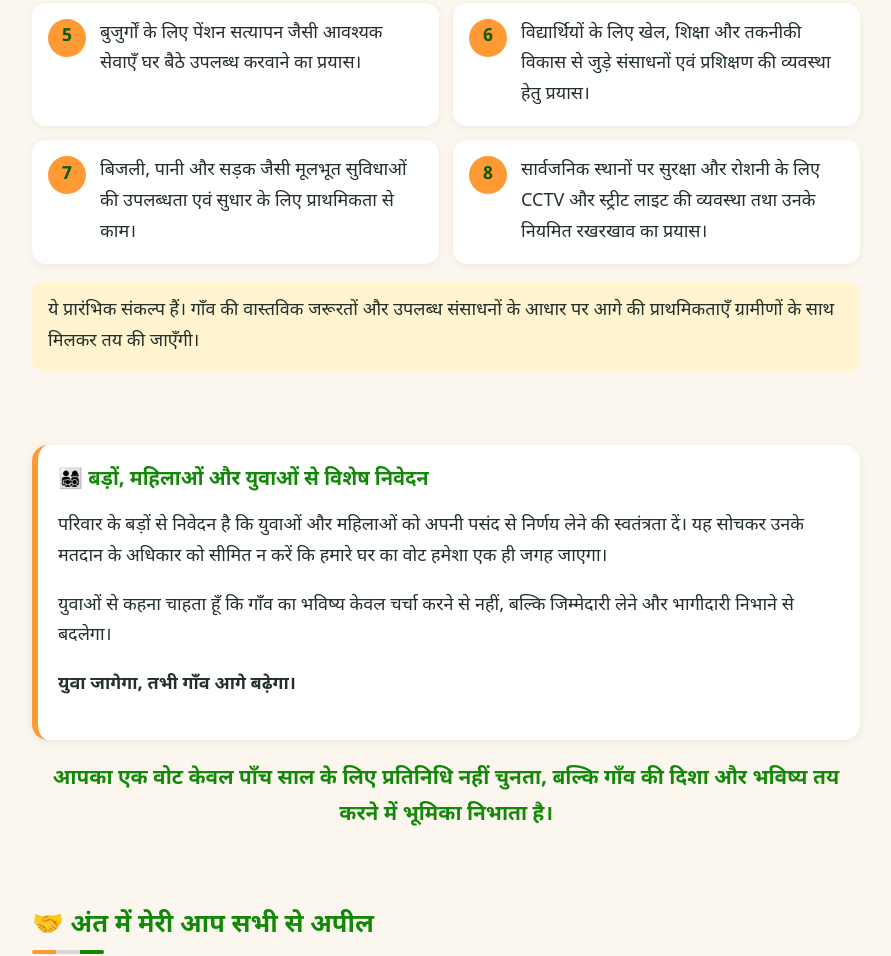
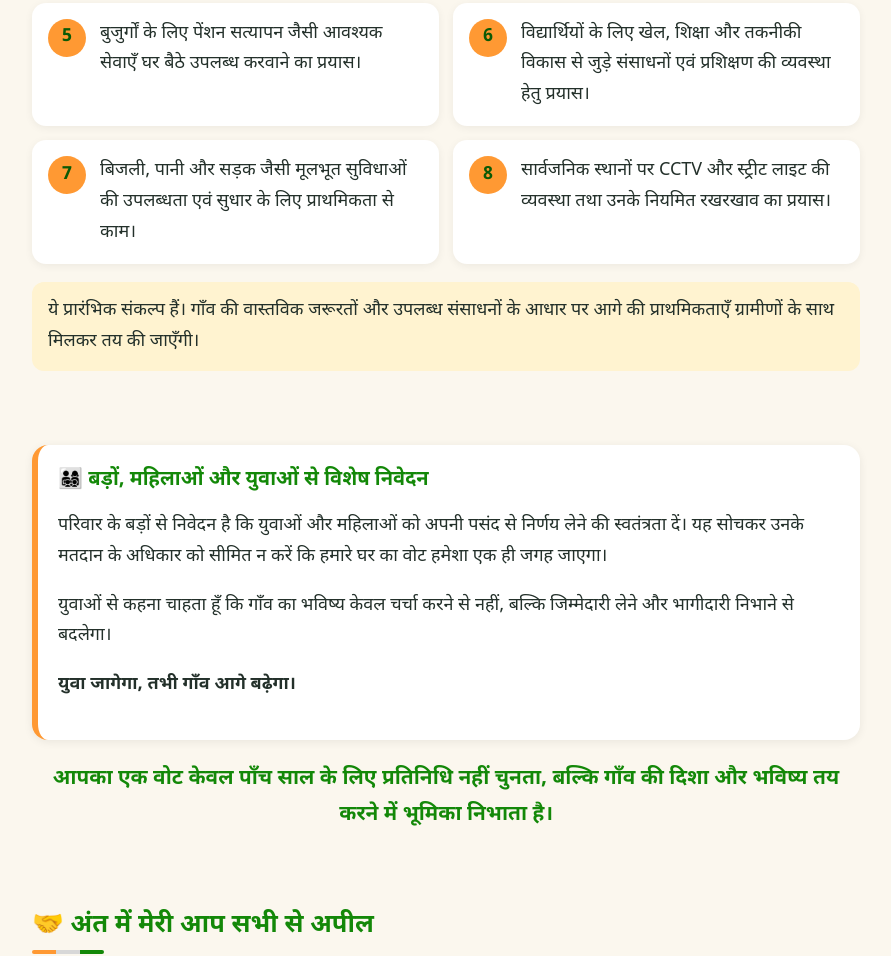
Before and after one commit to anandasiwal/kukanwali-site, a plain HTML site: page index.html in a window 1280 px wide. Shown: the part 2118-3074 px from the top of the page, without its empty margins (194-1085 px from the left). Drawn offline with Linux system fonts and the light colour scheme.

Commit message:
Finalize wording of 8th pledge (CCTV and street lights)
Co-Authored-By: Claude Sonnet 5.5 <noreply@anthropic.com>

```diff
--- a/index.html
+++ b/index.html
@@ -101,7 +101,7 @@
       <div class="pledge reveal" style="--d:320ms"><span class="pn">5</span><p>बुजुर्गों के लिए पेंशन सत्यापन जैसी आवश्यक सेवाएँ घर बैठे उपलब्ध करवाने का प्रयास।</p></div>
       <div class="pledge reveal" style="--d:400ms"><span class="pn">6</span><p>विद्यार्थियों के लिए खेल, शिक्षा और तकनीकी विकास से जुड़े संसाधनों एवं प्रशिक्षण की व्यवस्था हेतु प्रयास।</p></div>
       <div class="pledge reveal" style="--d:480ms"><span class="pn">7</span><p>बिजली, पानी और सड़क जैसी मूलभूत सुविधाओं की उपलब्धता एवं सुधार के लिए प्राथमिकता से काम।</p></div>
-      <div class="pledge reveal" style="--d:560ms"><span class="pn">8</span><p>सार्वजनिक स्थानों पर सुरक्षा और रोशनी के लिए CCTV और स्ट्रीट लाइट की व्यवस्था तथा उनके नियमित रखरखाव का प्रयास।</p></div>
+      <div class="pledge reveal" style="--d:560ms"><span class="pn">8</span><p>सार्वजनिक स्थानों पर CCTV और स्ट्रीट लाइट की व्यवस्था तथा उनके नियमित रखरखाव का प्रयास।</p></div>
     </div>
     <p class="note reveal">ये प्रारंभिक संकल्प हैं। गाँव की वास्तविक जरूरतों और उपलब्ध संसाधनों के आधार पर आगे की प्राथमिकताएँ ग्रामीणों के साथ मिलकर तय की जाएँगी।</p>
   </section>
```
